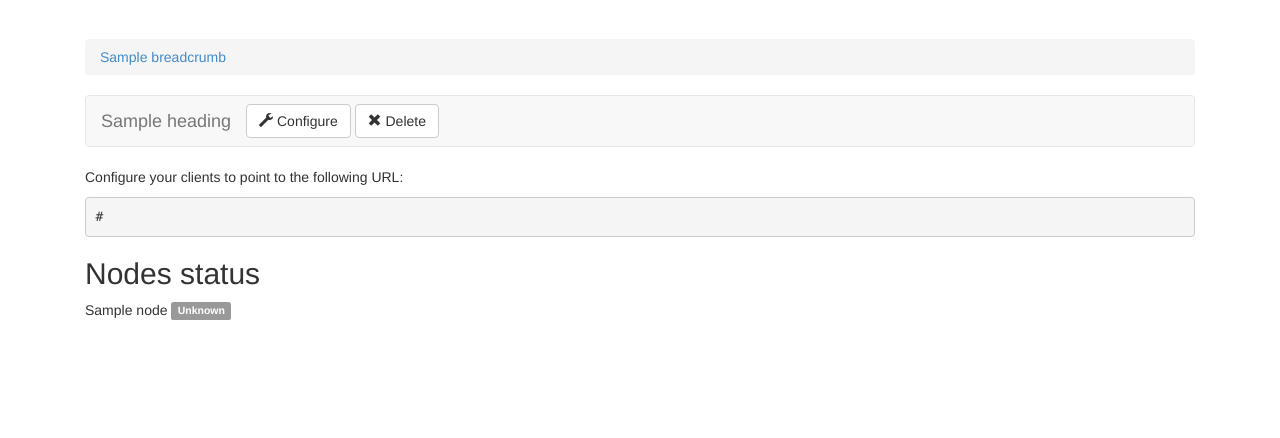
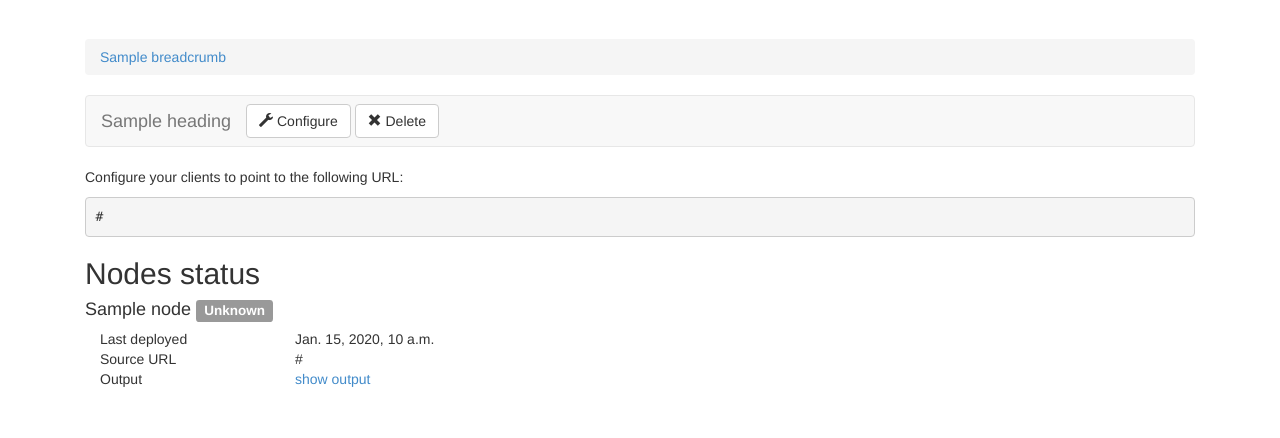
Before and after one commit to flupke/cloudy-release, a Django app: template cloudy/templates/projects/deployment_overview.html in a window 1280 px wide. Shown: the part 51-489 px from the top of the page. Run offline with Django 3.2, Linux system fonts and the light colour scheme; tables that the repository leaves empty hold one stand-in row (values such as "Sample post"); the template is opened without the code that fills it: values that come from a table or form of the project are taken from there, most other values are stand-ins (such as "Sample title", 1, 10 or a date in 2020); some libraries are stand-ins or nearby versions.

Commit message:
showing node details in deployment overview page

```diff
--- a/cloudy/templates/projects/deployment_overview.html
+++ b/cloudy/templates/projects/deployment_overview.html
@@ -16,11 +16,35 @@
 <pre>{{ poll_url }}</pre>
 
 <h2>Nodes status</h2>
+{% if deployment.nodes.count %}
 <ul class="list-unstyled">
     {% for node in deployment.nodes.all %}
     <li>
-        {{ node }} <span class="label {{ node.status_css_class }}">{{ node.get_last_deployment_status_display }}</span>
+        <h4>{{ node }} <span class="label {{ node.status_css_class }}">{{ node.get_last_deployment_status_display }}</span></h4>
+        <div class="container">
+            <div class="row">
+                <div class="col-xs-2">Last deployed</div>
+                <div class="col-xs-10">{{ node.last_deployment_date }}</div>
+            </div>
+            <div class="row">
+                <div class="col-xs-2">Source URL</div>
+                <div class="col-xs-10">{{ node.last_deployed_source_url }}</div>
+            </div>
+            {% if node.last_deployment_output %}
+            <div class="row">
+                <div class="col-xs-2">Output</div>
+                <div class="col-xs-10">
+                    <a href="#" data-toggle="collapse" data-target="#node-output-{{ node.pk }}">show output</a>
+                    <pre id="node-output-{{ node.pk }}" class="collapse">{{ node.last_deployment_output }}</pre>
+                </div>
+            </div>
+            {% endif %}
+        </div>
     </li>
     {% endfor %}
 </ul>
+{% else %}
+<p>No nodes information yet.</p>
+{% endif %}
+
 {% endblock %}
```
